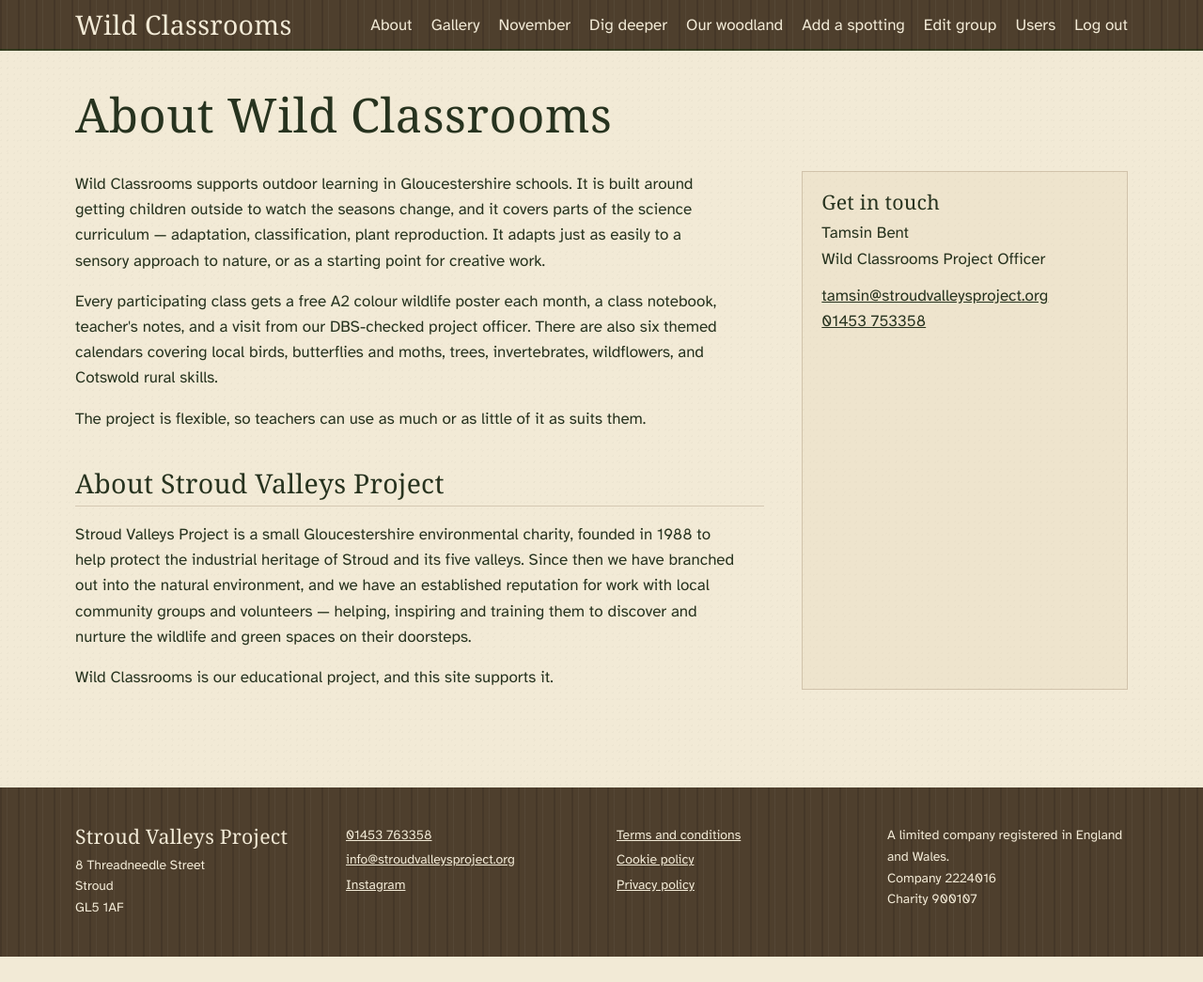
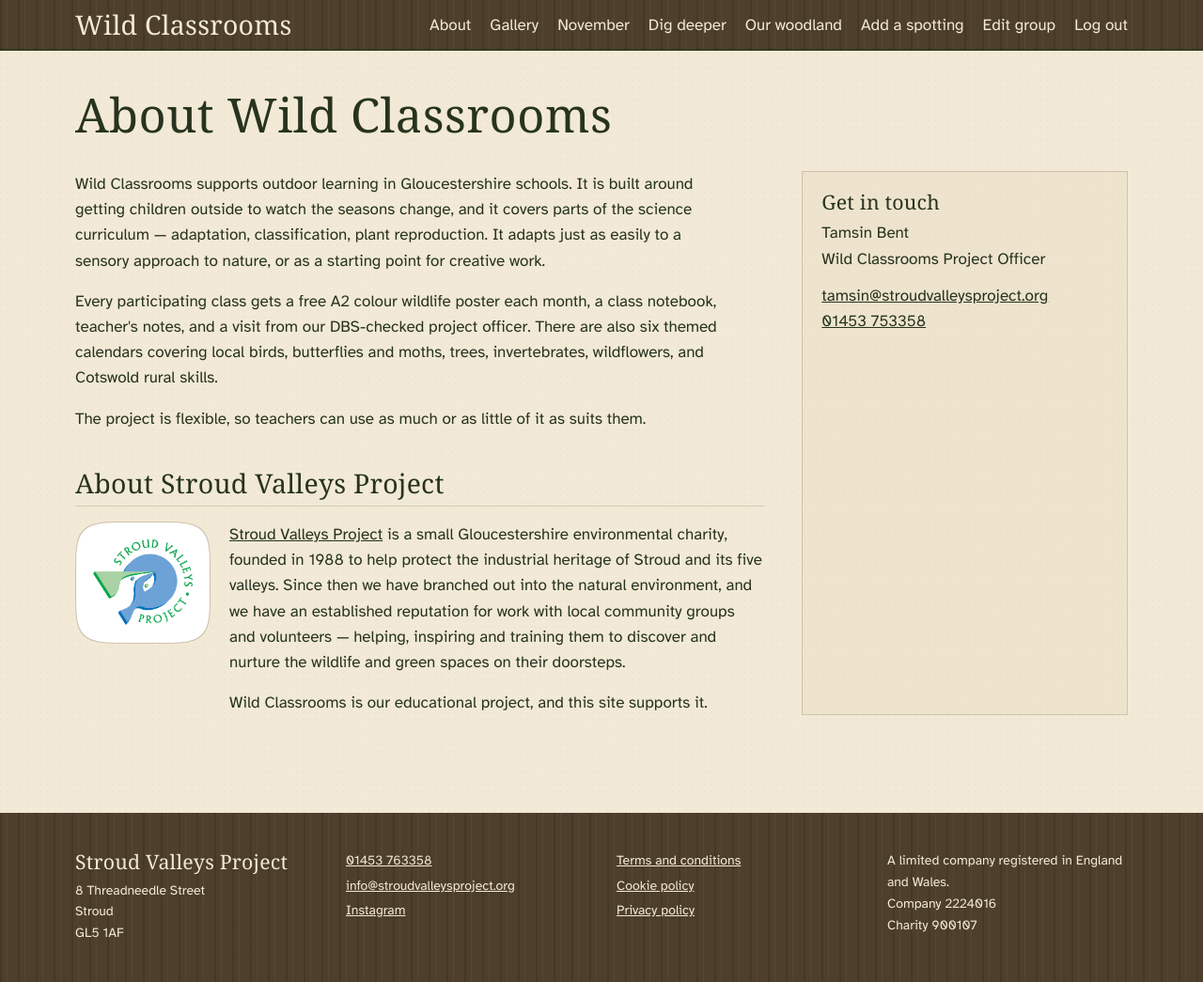
Before and after one commit to UltraSimplified/wild-classrooms, a Laravel app: page /about in a window 1280 px wide. Shown: the whole page at 94% size. Before the commit the page ends 1018 px from the top, so only its background shows below. Run offline with Laravel 12, Linux system fonts and the light colour scheme; a user stored in the database is signed in; data comes from the database, SQL or seed files in the repository; style sheets or scripts are compiled from the project's sources; parts of the project's set-up code (start-up, migrations or seed data) failed here and were passed over; some libraries are stand-ins or nearby versions; some web fonts are replaced.

Commit message:
UPDATE to user handling; move to Nova

```diff
--- a/app/Http/Middleware/HandleInertiaRequests.php
+++ b/app/Http/Middleware/HandleInertiaRequests.php
@@ -38,7 +38,6 @@ class HandleInertiaRequests extends Middleware
                     'id' => $user->getKey(),
                     'name' => $user->name,
                     'email' => $user->email,
-                    'isAdmin' => $user->hasRole('admin'),
                 ],
                 'group' => $group === null ? null : [
                     'id' => $group->getKey(),
--- a/app/Providers/NovaServiceProvider.php
+++ b/app/Providers/NovaServiceProvider.php
@@ -24,15 +24,22 @@ class NovaServiceProvider extends NovaApplicationServiceProvider
     }
 
     /**
-     * Who may reach Nova outside local.
+     * Who counts as staff: the people Nova lets in.
      *
      * The old provider hardcoded two staff email addresses in the source. With
      * the repository going public those belong in configuration, not in code.
+     *
+     * Nova itself admits anyone signed in when running locally, whatever this
+     * gate says. The local case is repeated here so that the gate means the
+     * same thing as Nova does: policies defer to it, and without it the Users
+     * screen would vanish in local development while every other screen
+     * stayed.
      */
     protected function gate(): void
     {
         Gate::define('viewNova', function (User $user): bool {
-            return in_array($user->email, config('nova.admin_emails', []), true);
+            return app()->environment('local')
+                || in_array($user->email, config('nova.admin_emails', []), true);
         });
     }
 
--- a/resources/js/Components/SiteNav.vue
+++ b/resources/js/Components/SiteNav.vue
@@ -55,9 +55,6 @@ const open = ref(false);
                 <li v-if="page.props.auth.user">
                     <Link href="/profile/edit" class="hover:text-leaf-pale">Edit group</Link>
                 </li>
-                <li v-if="page.props.auth.user?.isAdmin">
-                    <Link href="/admin/users" class="hover:text-leaf-pale">Users</Link>
-                </li>
                 <li v-if="page.props.auth.user">
                     <Link href="/logout" method="post" as="button" class="hover:text-leaf-pale">
                         Log out
@@ -99,9 +96,6 @@ const open = ref(false);
             <li v-if="page.props.auth.user" class="py-2">
                 <Link href="/profile/edit">Edit group</Link>
             </li>
-            <li v-if="page.props.auth.user?.isAdmin" class="py-2">
-                <Link href="/admin/users">Users</Link>
-            </li>
             <li v-if="page.props.auth.user" class="py-2">
                 <Link href="/logout" method="post" as="button">Log out</Link>
             </li>
--- a/resources/js/Pages/Admin/Users/Edit.vue
+++ /dev/null
@@ -1,71 +0,0 @@
-<script setup lang="ts">
-import { Head, Link, useForm } from '@inertiajs/vue3';
-
-import FormField from '@/Components/FormField.vue';
-import SiteLayout from '@/Layouts/SiteLayout.vue';
-
-const props = defineProps<{
-    user: { id: number; name: string; email: string; roleIds: number[] };
-    roles: { id: number; name: string }[];
-}>();
-
-const form = useForm({
-    name: props.user.name,
-    email: props.user.email,
-    roles: [...props.user.roleIds],
-});
-
-const submit = () => form.put(`/admin/users/${props.user.id}`);
-</script>
-
-<template>
-    <Head :title="`Edit ${props.user.name}`" />
-
-    <SiteLayout :title="`Edit ${props.user.name}`">
-        <form class="max-w-xl space-y-6" @submit.prevent="submit">
-            <FormField label="Name" for="name" :error="form.errors.name">
-                <input
-                    id="name"
-                    v-model="form.name"
-                    type="text"
-                    required
-                    class="border-bark/40 bg-parchment mt-1 w-full border"
-                />
-            </FormField>
-
-            <FormField label="Email" for="email" :error="form.errors.email">
-                <input
-                    id="email"
-                    v-model="form.email"
-                    type="email"
-                    required
-                    class="border-bark/40 bg-parchment mt-1 w-full border"
-                />
-            </FormField>
-
-            <fieldset>
-                <legend class="font-bold">Roles</legend>
-                <label
-                    v-for="role in props.roles"
-                    :key="role.id"
-                    class="mt-2 flex items-center gap-2"
-                >
-                    <input v-model="form.roles" type="checkbox" :value="role.id" />
-                    <span>{{ role.name }}</span>
-                </label>
-            </fieldset>
-
-            <div class="flex items-center gap-4">
-                <button
-                    type="submit"
-                    class="bg-berry hover:bg-berry-bright text-parchment px-5 py-3 font-bold disabled:opacity-60"
-                    :disabled="form.processing"
-                >
-                    {{ form.processing ? 'Saving…' : 'Save changes' }}
-                </button>
-
-                <Link href="/admin/users" class="hover:text-leaf underline">Cancel</Link>
-            </div>
-        </form>
-    </SiteLayout>
-</template>
--- a/resources/js/Pages/Admin/Users/Index.vue
+++ /dev/null
@@ -1,82 +0,0 @@
-<script setup lang="ts">
-import { Head, Link, router } from '@inertiajs/vue3';
-
-import SiteLayout from '@/Layouts/SiteLayout.vue';
-
-interface AdminUser {
-    id: number;
-    name: string;
-    email: string;
-    roles: string[];
-    joined: string | null;
-}
-
-const props = defineProps<{
-    users: { data: AdminUser[]; links: { url: string | null; label: string; active: boolean }[] };
-}>();
-
-const destroy = (user: AdminUser) => {
-    if (confirm(`Delete ${user.name}? This cannot be undone.`)) {
-        router.delete(`/admin/users/${user.id}`);
-    }
-};
-</script>
-
-<template>
-    <Head title="Users" />
-
-    <SiteLayout title="Users">
-        <table class="w-full border-collapse text-left">
-            <thead>
-                <tr class="border-bark/40 border-b-2">
-                    <th scope="col" class="py-2 pr-4">Name</th>
-                    <th scope="col" class="py-2 pr-4">Email</th>
-                    <th scope="col" class="py-2 pr-4">Roles</th>
-                    <th scope="col" class="py-2 pr-4">Joined</th>
-                    <th scope="col" class="py-2"><span class="sr-only">Actions</span></th>
-                </tr>
-            </thead>
-            <tbody>
-                <tr v-for="user in props.users.data" :key="user.id" class="border-bark/20 border-b">
-                    <td class="py-2 pr-4">{{ user.name }}</td>
-                    <td class="py-2 pr-4">{{ user.email }}</td>
-                    <td class="py-2 pr-4">{{ user.roles.join(', ') || '—' }}</td>
-                    <td class="py-2 pr-4">{{ user.joined }}</td>
-                    <td class="py-2 text-right whitespace-nowrap">
-                        <Link
-                            :href="`/admin/users/${user.id}/edit`"
-                            class="hover:text-leaf underline"
-                        >
-                            Edit
-                        </Link>
-                        <button
-                            type="button"
-                            class="text-berry ml-3 underline"
-                            @click="destroy(user)"
-                        >
-                            Delete
-                        </button>
-                    </td>
-                </tr>
-            </tbody>
-        </table>
-
-        <nav
-            v-if="props.users.links.length > 3"
-            class="mt-6 flex flex-wrap gap-2"
-            aria-label="Pages"
-        >
-            <Link
-                v-for="link in props.users.links"
-                :key="link.label"
-                :href="link.url ?? ''"
-                class="border-bark/30 border px-3 py-1"
-                :class="link.active ? 'bg-leaf text-parchment' : 'hover:border-leaf'"
-                :aria-disabled="link.url === null"
-            >
-                <!-- Laravel writes these labels with HTML entities. -->
-                <span v-html="link.label" />
-            </Link>
-        </nav>
-    </SiteLayout>
-</template>
--- a/resources/js/Pages/Pages/About.vue
+++ b/resources/js/Pages/Pages/About.vue
@@ -1,7 +1,10 @@
 <script setup lang="ts">
 import { Head } from '@inertiajs/vue3';
 
+import svpLogo from '@/../images/svp-logo.webp';
 import SiteLayout from '@/Layouts/SiteLayout.vue';
+
+const svpUrl = 'https://www.stroudvalleysproject.org/';
 </script>
 
 <template>
@@ -34,16 +37,54 @@ import SiteLayout from '@/Layouts/SiteLayout.vue';
                     About Stroud Valleys Project
                 </h2>
 
-                <p>
-                    Stroud Valleys Project is a small Gloucestershire environmental charity, founded
-                    in 1988 to help protect the industrial heritage of Stroud and its five valleys.
-                    Since then we have branched out into the natural environment, and we have an
-                    established reputation for work with local community groups and volunteers —
-                    helping, inspiring and training them to discover and nurture the wildlife and
-                    green spaces on their doorsteps.
-                </p>
+                <div class="flex flex-col items-start gap-5 sm:flex-row">
+                    <!--
+                        The logo is drawn on white, so it sits on a white tile
+                        rather than straight on the parchment.
 
-                <p>Wild Classrooms is our educational project, and this site supports it.</p>
+                        It links to the charity, and so does its name at the
+                        start of the paragraph beside it. Two links side by
+                        side to the same place would be announced twice by a
+                        screen reader and cost a keyboard user an extra stop,
+                        so the name is the link that counts and the logo is
+                        one for the mouse: out of the tab order and hidden
+                        from assistive technology, with an empty alt.
+                    -->
+                    <a
+                        :href="svpUrl"
+                        target="_blank"
+                        rel="noopener"
+                        tabindex="-1"
+                        aria-hidden="true"
+                        class="svp-logo block w-32 shrink-0 sm:w-36"
+                    >
+                        <div class="svp-logo__tile">
+                            <img :src="svpLogo" alt="" width="646" height="558" />
+                        </div>
+                    </a>
+
+                    <div class="space-y-4">
+                        <p>
+                            <a
+                                :href="svpUrl"
+                                target="_blank"
+                                rel="noopener"
+                                class="hover:text-leaf underline"
+                                >Stroud Valleys Project</a
+                            >
+                            is a small Gloucestershire environmental charity, founded in 1988 to
+                            help protect the industrial heritage of Stroud and its five valleys.
+                            Since then we have branched out into the natural environment, and we
+                            have an established reputation for work with local community groups and
+                            volunteers — helping, inspiring and training them to discover and
+                            nurture the wildlife and green spaces on their doorsteps.
+                        </p>
+
+                        <p>
+                            Wild Classrooms is our educational project, and this site supports it.
+                        </p>
+                    </div>
+                </div>
             </div>
 
             <aside class="border-bark/30 bg-parchment-deep/40 border p-5 md:col-span-1">
@@ -66,3 +107,43 @@ import SiteLayout from '@/Layouts/SiteLayout.vue';
         </div>
     </SiteLayout>
 </template>
+
+<style scoped>
+/*
+ * A squircle frame. CSS can draw one directly with corner-shape, but only
+ * Chromium supports that, so Safari — and the iPads many schools use — would
+ * get an ordinary rounded rectangle. A mask works everywhere.
+ *
+ * The shape is a superellipse (resources/svg/squircle.svg), stretched to the
+ * box. The outer layer is the frame's colour, the site's usual hairline; the
+ * white tile sits 1px inside it, so the 1px that shows round the edge is the
+ * border. The tile's padding is a percentage, so it scales with the logo and
+ * keeps the lettering clear of the curved corners.
+ */
+.svp-logo,
+.svp-logo__tile {
+    -webkit-mask: url('../../../svg/squircle.svg') center / 100% 100% no-repeat;
+    mask: url('../../../svg/squircle.svg') center / 100% 100% no-repeat;
+}
+
+.svp-logo {
+    padding: 1px;
+    background: rgb(143 120 92 / 0.35);
+    transition: background-color 150ms;
+}
+
+.svp-logo:hover {
+    background: rgb(143 120 92 / 0.8);
+}
+
+.svp-logo__tile {
+    padding: 13%;
+    background: #fff;
+}
+
+.svp-logo img {
+    display: block;
+    width: 100%;
+    height: auto;
+}
+</style>
--- a/resources/js/types/index.d.ts
+++ b/resources/js/types/index.d.ts
@@ -15,7 +15,6 @@ export interface AuthUser {
     id: number;
     name: string;
     email: string;
-    isAdmin: boolean;
 }
 
 export interface PageProps {
--- a/routes/web.php
+++ b/routes/web.php
@@ -2,7 +2,6 @@
 
 declare(strict_types=1);
 
-use App\Http\Controllers\Admin\UserController;
 use App\Http\Controllers\ChallengeController;
 use App\Http\Controllers\GalleryController;
 use App\Http\Controllers\GroupController;
@@ -15,7 +14,6 @@ use App\Http\Controllers\ProfileController;
 use App\Http\Controllers\SpottingController;
 use App\Http\Controllers\TreeController;
 use App\Http\Controllers\UnitController;
-use App\Models\User;
 use Illuminate\Support\Facades\Route;
 
 /*
@@ -104,20 +102,4 @@ Route::middleware('auth')->group(function (): void {
     Route::delete('/profile', [ProfileController::class, 'destroy'])->name('profile.destroy');
 });
 
-/*
-|--------------------------------------------------------------------------
-| Admin
-|--------------------------------------------------------------------------
-*/
-
-Route::middleware(['auth', 'can:manage,'.User::class])
-    ->prefix('admin')
-    ->name('admin.')
-    ->group(function (): void {
-        Route::get('/users', [UserController::class, 'index'])->name('users.index');
-        Route::get('/users/{user}/edit', [UserController::class, 'edit'])->name('users.edit');
-        Route::put('/users/{user}', [UserController::class, 'update'])->name('users.update');
-        Route::delete('/users/{user}', [UserController::class, 'destroy'])->name('users.destroy');
-    });
-
 require __DIR__.'/auth.php';
```
Also changed, not shown: UPGRADE-STATUS.md (+17 -7 lines), app/Http/Controllers/Admin/UserController.php (deleted, +0 -86 lines), app/Policies/UserPolicy.php (+36 -7 lines), tests/Feature/AuthorizationTest.php (+0 -19 lines), tests/Feature/UserManagementTest.php (added, +99 -0 lines), README.md, resources/images/svp-logo.webp (added), resources/svg/squircle.svg (added).
